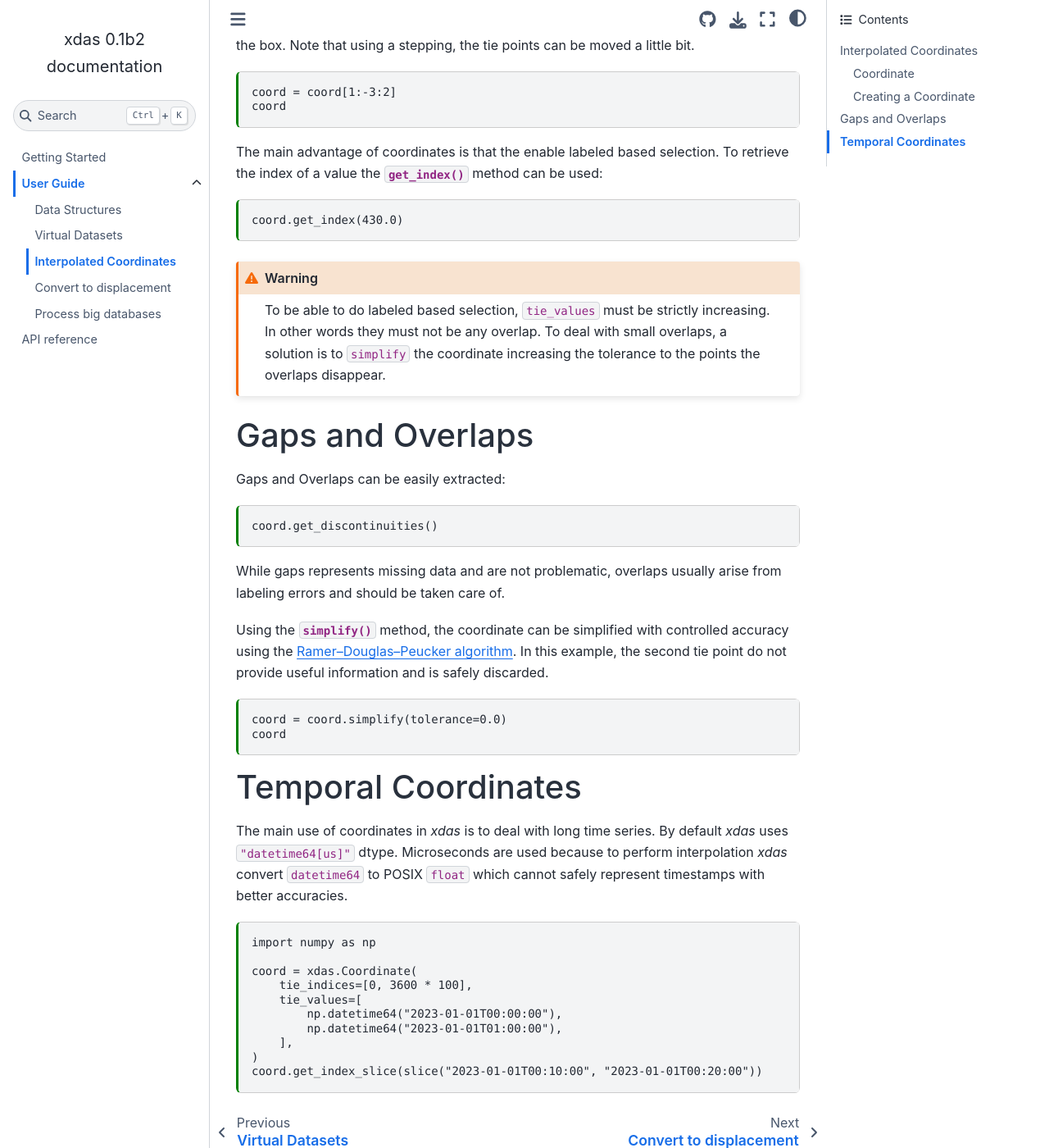
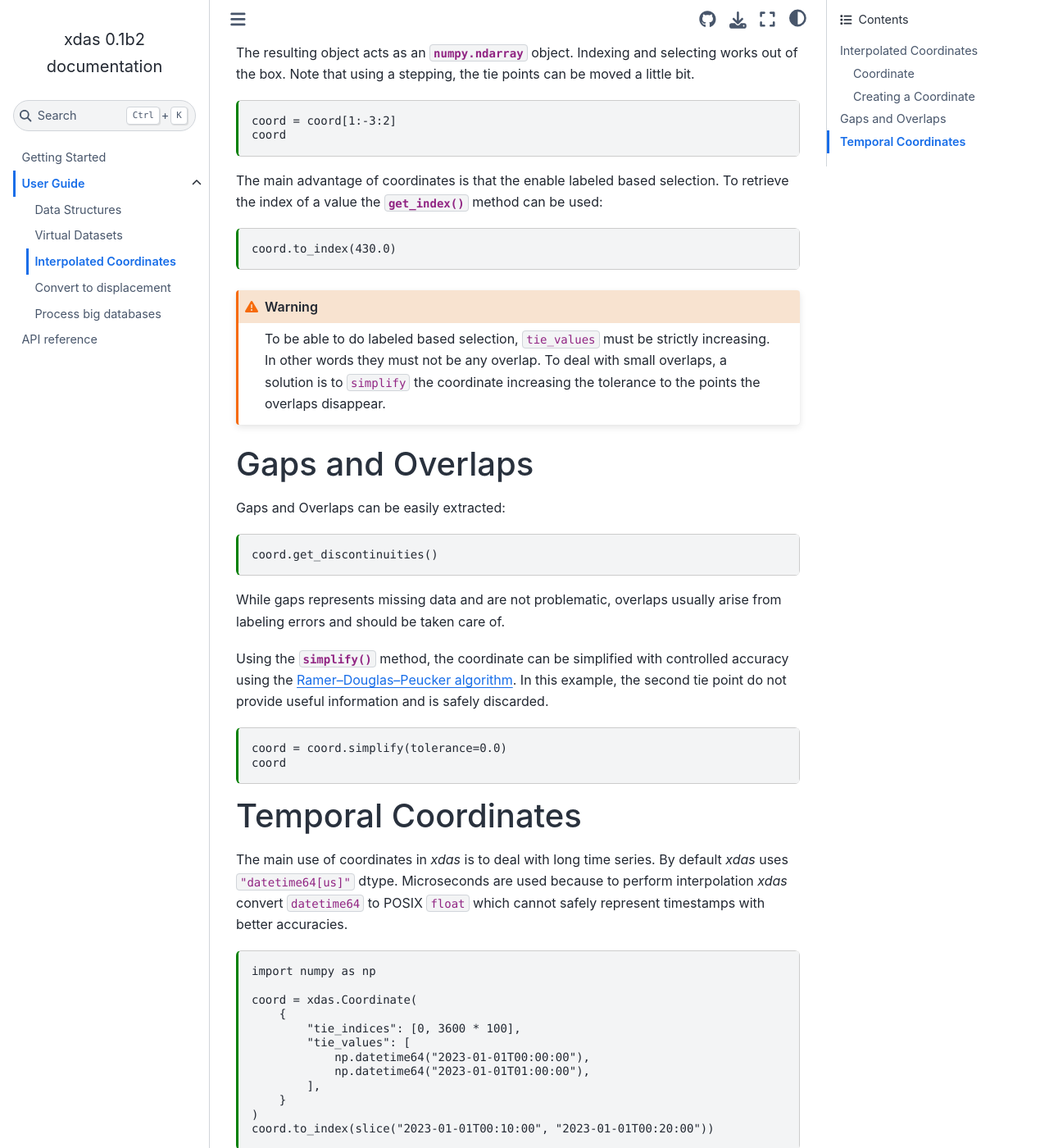
Before and after one commit to xdas-dev/xdas, a Sphinx documentation site: the page built from docs/user-guide/interpolated-coordinates.md, in a window 1280 px wide and 1400 px high, scrolled down 805 px. Shown: the whole window at 82% size. Built offline with Sphinx 7.4.7 and the Sphinx Book theme 1.1.4, drawn with Linux system fonts in a browser that asks for light colours; the version number is read from the project's files by our own code; some of the changed text lies outside the part shown.

Commit message:
Fix documentation examples.

````diff
--- a/docs/user-guide/interpolated-coordinates.md
+++ b/docs/user-guide/interpolated-coordinates.md
@@ -26,8 +26,10 @@ Below the code corresponding to the example showed above.
 import xdas
 
 coord = xdas.Coordinate(
-    tie_indices=[0, 9, 19, 20, 29],
-    tie_values=[0.0, 90.0, 190.0, 400.0, 490.0]
+    {
+        "tie_indices": [0, 9, 19, 20, 29],
+        "tie_values": [0.0, 90.0, 190.0, 400.0, 490.0]
+    }
 )
 coord
 ```
@@ -45,7 +47,7 @@ The main advantage of coordinates is that the enable labeled based selection. To
 retrieve the index of a value the {py:meth}`get_index` method can be used:
 
 ```{code-cell}
-coord.get_index(430.0)
+coord.to_index(430.0)
 ```
 
 ```{warning}
@@ -86,13 +88,15 @@ represent timestamps with better accuracies.
 import numpy as np
 
 coord = xdas.Coordinate(
-    tie_indices=[0, 3600 * 100],
-    tie_values=[
-        np.datetime64("2023-01-01T00:00:00"),
-        np.datetime64("2023-01-01T01:00:00"),
-    ],
+    {
+        "tie_indices": [0, 3600 * 100],
+        "tie_values": [
+            np.datetime64("2023-01-01T00:00:00"),
+            np.datetime64("2023-01-01T01:00:00"),
+        ],
+    }
 )
-coord.get_index_slice(slice("2023-01-01T00:10:00", "2023-01-01T00:20:00"))
+coord.to_index(slice("2023-01-01T00:10:00", "2023-01-01T00:20:00"))
 ```
 
 [CF]: <http://cfconventions.org/Data/cf-conventions/cf-conventions-1.10/cf-conventions.html#compression-by-coordinate-subsampling>
````
Also changed, not shown: docs/user-guide/data-structures.md (+8 -8 lines).
